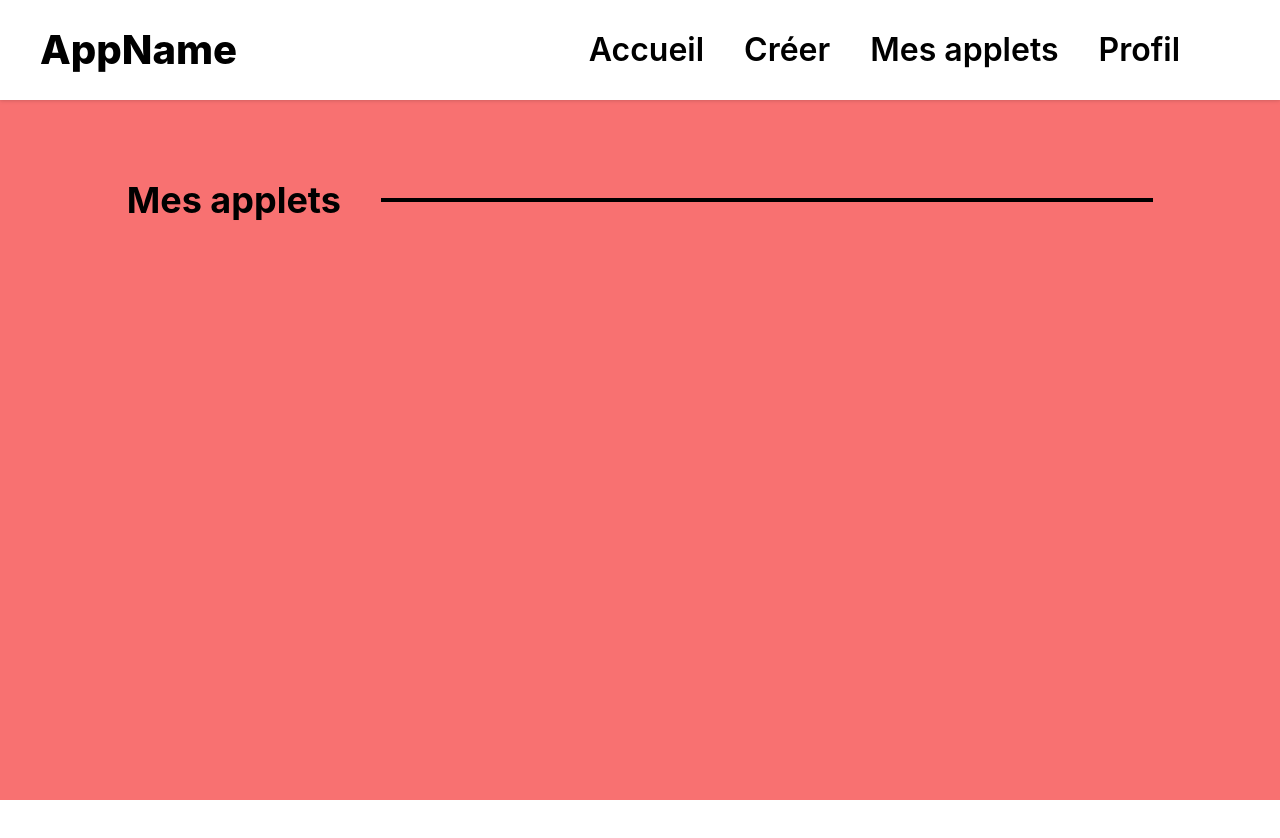
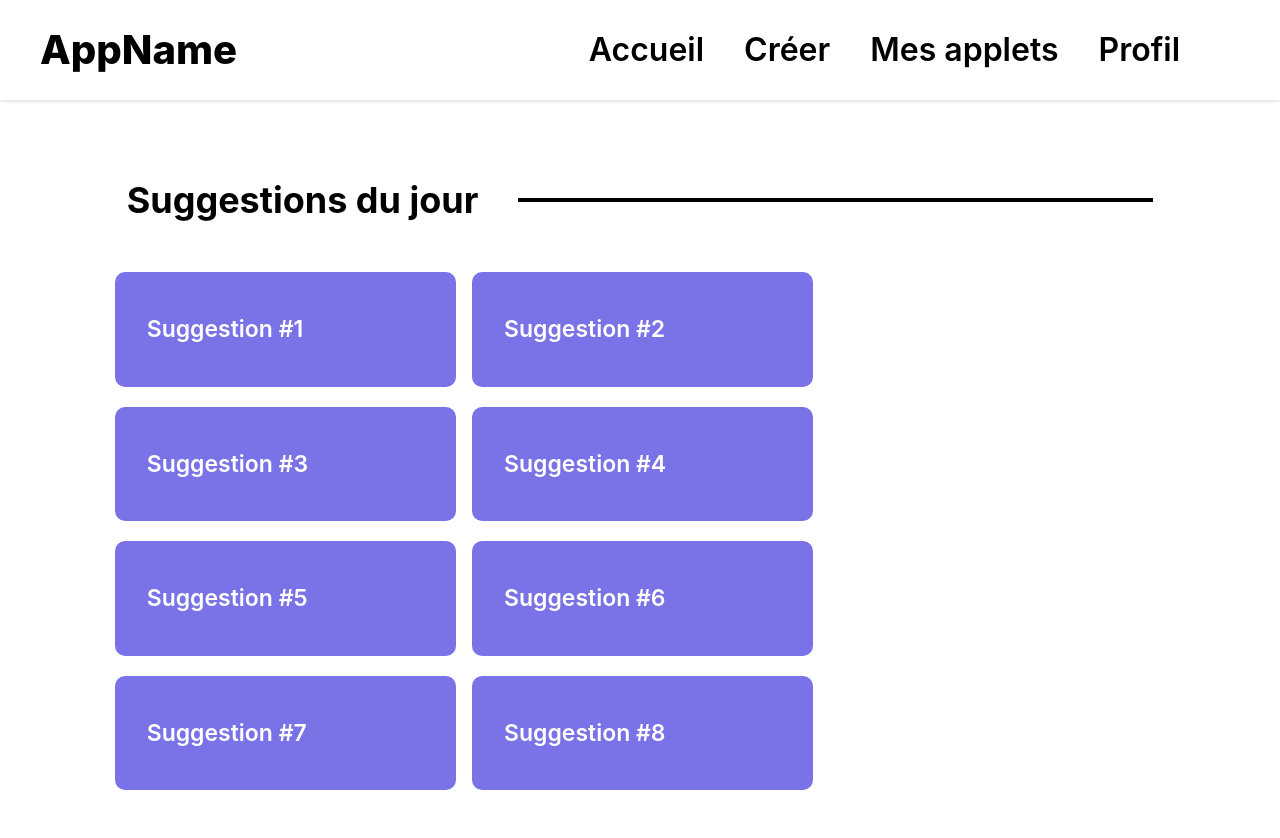
Before and after one commit to Nathandelenclos/Area, a React (Create React App) app in the folder web/: page /home-page in a window 1280 px wide. Shown: the top 838 px of the page. Before the commit the page ends 800 px from the top, so only its background shows below. Built offline with nearby package versions, Linux system fonts and the light colour scheme.

Commit message:
[AREA-36] feat(web-app): Adding finished homepage and starting profile page

```diff
--- /dev/null
+++ b/web/src/components/HomePageButtons.tsx
@@ -0,0 +1,15 @@
+import React from "react";
+
+type HomePageButtonProps = {
+  Content: string;
+};
+
+export default function HomePageButton({ Content }: HomePageButtonProps) {
+  return (
+    <div className="rounded-[10px] mt-5 py-10 px-8 bg-[#7A73E7] hover:bg-[#7A73E7CC] cursor-pointer basis-[32%] mx-2 ">
+      <p className="text-white font-semibold text-[23px] break-all">
+        {Content}
+      </p>
+    </div>
+  );
+}
--- a/web/src/components/NavBar.tsx
+++ b/web/src/components/NavBar.tsx
@@ -15,7 +15,12 @@ function NavBar() {
       </p>
       <div className="h-100 flex items-center flex-row">
         <div className="h-100 flex items-center flex-row px-10">
-          <p className="font-semibold px-5 text-[32px]">
+          <p
+            className="font-semibold px-5 text-[32px] cursor-pointer"
+            onClick={() => {
+              window.location.href = "/home-page";
+            }}
+          >
             {translate("nav", "home")}
           </p>
           <p
@@ -26,10 +31,20 @@ function NavBar() {
           >
             {translate("nav", "create")}
           </p>
-          <p className="font-semibold px-5 text-[32px]">
+          <p
+            className="font-semibold px-5 text-[32px] cursor-pointer"
+            onClick={() => {
+              window.location.href = "/my-applets";
+            }}
+          >
             {translate("nav", "applets")}
           </p>
-          <p className="font-semibold px-5 text-[32px]">
+          <p
+            className="font-semibold px-5 text-[32px] cursor-pointer"
+            onClick={() => {
+              window.location.href = "/profile";
+            }}
+          >
             {translate("nav", "profile")}
           </p>
         </div>
--- a/web/src/lang/fr.json
+++ b/web/src/lang/fr.json
@@ -19,11 +19,16 @@
   },
   "homepage": {
     "title": "Accueil",
-    "description": "Bienvenue sur la page d'accueil"
+    "description": "Bienvenue sur la page d'accueil",
+    "page-title": "Suggestions du jour"
   },
   "applets": {
     "title": "Mes applets",
     "create": "Créer une applet"
+  },
+  "profile": {
+    "title": "Votre profil",
+    "logout-button": "Se Deconnecter"
   },
   "create-applets": {
     "applet-name-trigger": "Nom de votre applet",
--- a/web/src/pages/HomePage.tsx
+++ b/web/src/pages/HomePage.tsx
@@ -1,23 +1,31 @@
 import React from "react";
 import NavBar from "@components/NavBar";
 import AppContext from "@src/context/AppContextProvider";
+import HomePageButton from "@src/components/HomePageButtons";
 
 export default function HomePage() {
   const { translate } = AppContext();
   return (
-    <div className="h-full w-full bg-red-400">
+    <div className="h-full w-full">
       <NavBar />
-      <div className="w-full flex justify-center mt-20">
+      <div className="w-full flex justify-center mt-20 mb-8">
         <div className="flex flex-row items-center justify-between w-10/12 px-5">
           <h1 className="text-4xl font-bold min-w-fit mr-10">
-            {translate("applets", "title")}
+            {translate("homepage", "page-title")}
           </h1>
           <div className="h-1 w-full bg-black" />
         </div>
       </div>
-      <div className={"flex flex-col bg-red-600 w-full items-center"}>
-        <div className="">
-          <p></p>
+      <div className={"flex flex-col w-full h-full items-center"}>
+        <div className="flex flex-wrap flex-row w-10/12">
+          <HomePageButton Content={"Suggestion #1"} />
+          <HomePageButton Content={"Suggestion #2"} />
+          <HomePageButton Content={"Suggestion #3"} />
+          <HomePageButton Content={"Suggestion #4"} />
+          <HomePageButton Content={"Suggestion #5"} />
+          <HomePageButton Content={"Suggestion #6"} />
+          <HomePageButton Content={"Suggestion #7"} />
+          <HomePageButton Content={"Suggestion #8"} />
         </div>
       </div>
     </div>
--- /dev/null
+++ b/web/src/pages/Profile.tsx
@@ -0,0 +1,34 @@
+import React from "react";
+import NavBar from "@components/NavBar";
+import AppContext from "@src/context/AppContextProvider";
+import { FontAwesomeIcon } from "@fortawesome/react-fontawesome";
+
+export default function Profile() {
+  const { translate } = AppContext();
+  return (
+    <div className="h-full w-full">
+      <NavBar />
+      <div className="w-full flex justify-center mt-20 mb-10">
+        <div className="flex flex-row items-center justify-between w-10/12 px-5">
+          <h1 className="text-4xl font-bold min-w-fit mr-10">
+            {translate("profile", "title")}
+          </h1>
+          <div className="h-1 w-full bg-black" />
+          <div className="min-w-fit ml-10 bg-black hover:bg-[#000000CC] rounded-lg py-2 px-8 flex flex-row hover:cursor-pointer items-center justify-center">
+            <p className="text-white font-bold mr-1 text-3xl">
+              {translate("profile", "logout-button")}
+            </p>
+          </div>
+        </div>
+      </div>
+      <div className={"flex flex-col w-full h-full items-center"}>
+        <div className={"flex flex-col w-5/12 h-full items-center"}>
+          <FontAwesomeIcon icon={"circle-user"} size="10x" color="black" />
+          <p>Simon Riembault</p>
+          <p>simon.riembault@epitech.eu</p>
+          <div className="h-[1px] w-full bg-black" />
+        </div>
+      </div>
+    </div>
+  );
+}
--- a/web/src/routes.tsx
+++ b/web/src/routes.tsx
@@ -7,6 +7,7 @@ import CreateAppletReaction from "@pages/CreateAppletReaction";
 import RecoverPassword from "@pages/Auth/RecoverPassword";
 import GoogleOAuth from "./pages/GoogleOAuth";
 import HomePage from "./pages/HomePage";
+import Profile from "./pages/Profile";
 
 export const Routes: Route[] = [
   {
@@ -58,6 +59,12 @@ export const Routes: Route[] = [
     element: <GoogleOAuth />,
   },
   {
+    name: "profile",
+    path: "/profile",
+    middleware: [],
+    element: <Profile />,
+  },
+  {
     name: "404",
     path: "/404",
     middleware: [],
```
